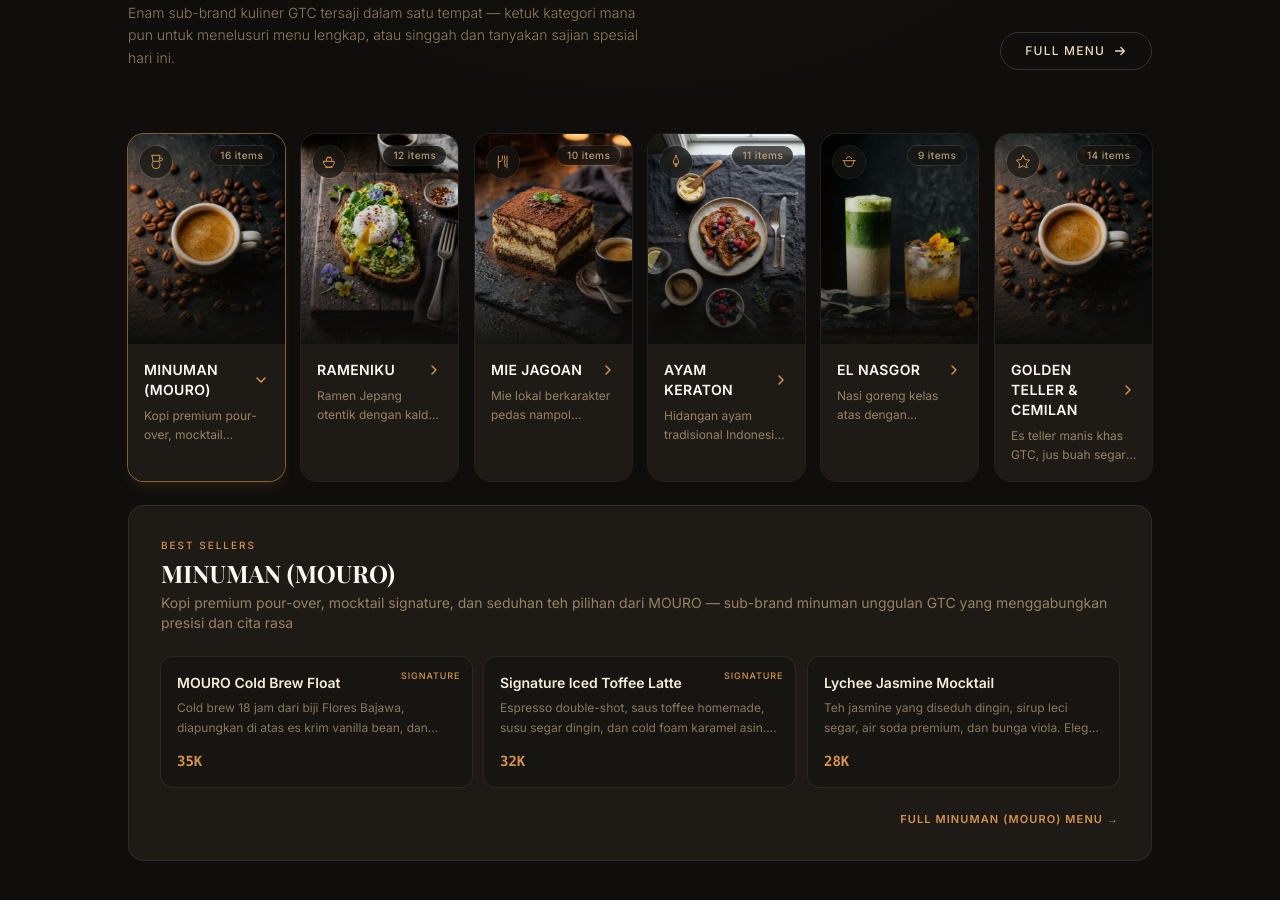
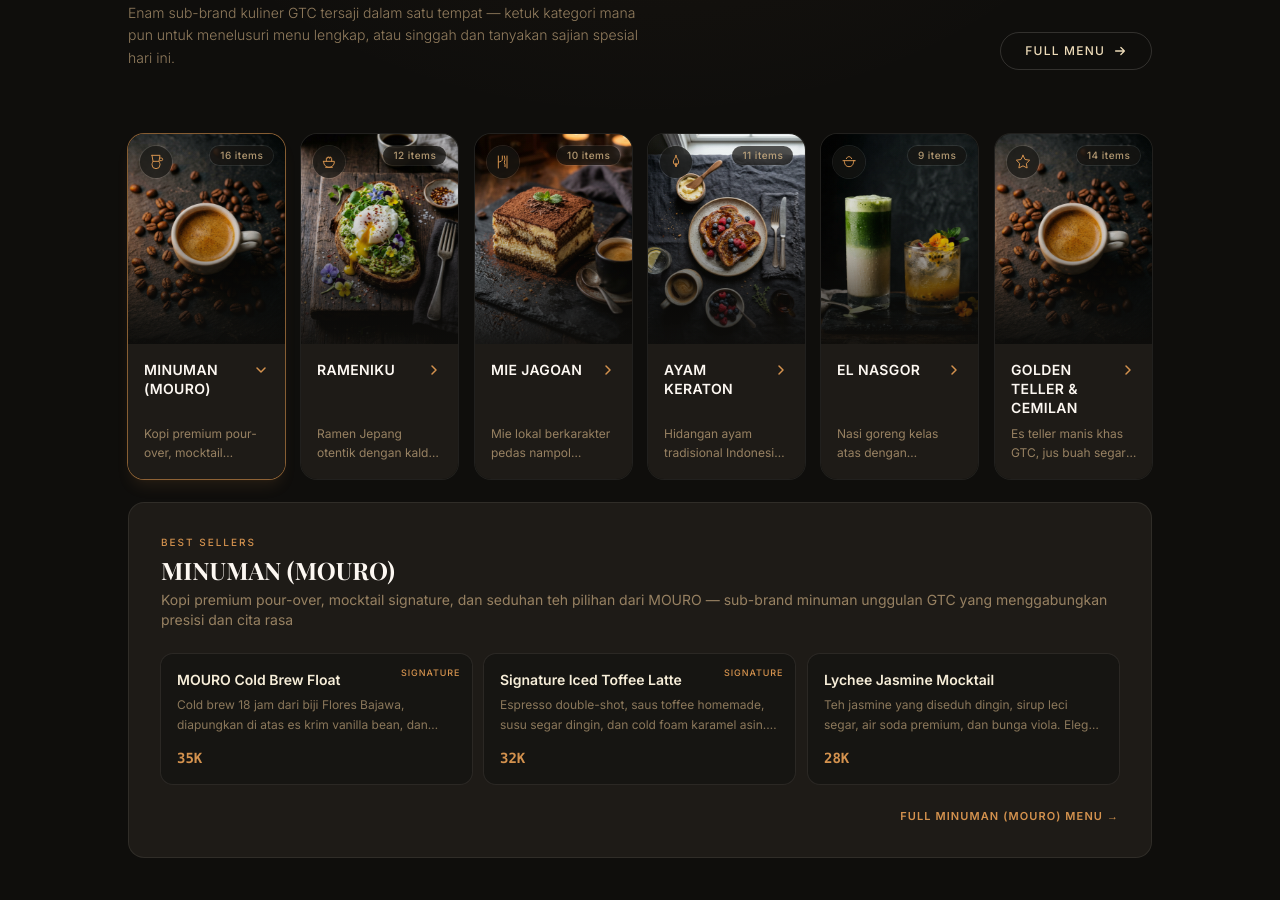
Before and after one commit to FlyingDutchman-green/gtc-coffee-bistro, a Next.js app: page / in a window 1280 px wide. Shown: the part 2380-3280 px from the top of the page. Built offline with nearby package versions, Linux system fonts and the light colour scheme.

Commit message:
fix: seal complete flex height chain for equal-height cards in MenuCategoryTabs

```diff
--- a/components/sections/MenuCategoryTabs.tsx
+++ b/components/sections/MenuCategoryTabs.tsx
@@ -204,26 +204,28 @@ function CategoryCard({ category, index, isSelected, onSelect, panelId }: CardPr
           </span>
         </div>
 
-        {/* Blok info kartu — tinggi tetap, tidak pernah meluas saat di-hover */}
-        {/* flex-1: mengisi sisa tinggi kartu setelah gambar.
-           * min-h-[5.5rem]: memastikan blok teks (nama + deskripsi) selalu
-           * sejajar lurus antar kartu meski panjang nama brand berbeda-beda. */}
-        <div className="flex flex-1 flex-col gap-1.5 bg-espresso-800 px-4 py-4 min-h-[5.5rem] transition-colors duration-300 group-hover:bg-espresso-700">
-          <div className="flex items-center justify-between gap-2">
-            <span className="font-sans text-sm font-semibold tracking-wide text-crema-50">
+        {/* Blok info kartu — flex-1 mengisi sisa tinggi setelah gambar.
+           * justify-between: judul selalu di atas, deskripsi selalu di bawah.
+           * min-h-[5.5rem]: baseline seragam meski nama brand panjang/pendek. */}
+        <div className="flex flex-1 flex-col justify-between bg-espresso-800 px-4 py-4 min-h-[5.5rem] transition-colors duration-300 group-hover:bg-espresso-700">
+          {/* Baris atas: nama brand + chevron — min-h-[2.5rem] & items-start
+              memastikan baris ini tidak kolaps saat nama brand wrap ke 2 baris */}
+          <div className="flex min-h-[2.5rem] items-start justify-between gap-2">
+            <span className="font-sans text-sm font-semibold tracking-wide text-crema-50 leading-snug">
               {category.name}
             </span>
-            {/* Indikator terpilih — memutar panah (hanya transform) */}
+            {/* Indikator terpilih — memutar panah (hanya transform). JANGAN UBAH. */}
             <svg
               viewBox="0 0 16 16"
               fill="none"
-              className={`h-4 w-4 shrink-0 text-amber-bistro transition-transform duration-300 ${isSelected ? "rotate-90" : "rotate-0"}`}
+              className={`mt-0.5 h-4 w-4 shrink-0 text-amber-bistro transition-transform duration-300 ${isSelected ? "rotate-90" : "rotate-0"}`}
               aria-hidden="true"
             >
               <path d="M6 4l4 4-4 4" stroke="currentColor" strokeWidth={1.5} strokeLinecap="round" strokeLinejoin="round" />
             </svg>
           </div>
-          <p className="font-sans text-xs leading-relaxed text-crema-300/65 line-clamp-2">
+          {/* Deskripsi selalu di bawah karena justify-between pada parent */}
+          <p className="font-sans text-xs leading-relaxed text-crema-300/65 line-clamp-2 mt-1.5">
             {category.teaser}
           </p>
         </div>
@@ -428,8 +430,9 @@ export function MenuCategoryTabs({ categories }: MenuCategoryTabsProps) {
               "flex snap-x snap-mandatory gap-4 overflow-x-auto pb-2",
               /* Sembunyikan bilah gulir dekoratif tanpa memblokir fungsi gulir */
               "[&::-webkit-scrollbar]:hidden [-ms-overflow-style:none] [scrollbar-width:none]",
-              /* Tablet: beralih ke grid 2→3 kolom */
-              "sm:grid sm:grid-cols-2 sm:overflow-x-visible sm:pb-0 sm:snap-none",
+              /* Tablet: beralih ke grid 2→3 kolom.
+               * items-stretch: paksa semua sel grid sama tinggi (tinggi sel terbesar). */
+              "sm:grid sm:grid-cols-2 sm:items-stretch sm:overflow-x-visible sm:pb-0 sm:snap-none",
               /* Mid-tablet: 3 kolom */
               "md:grid-cols-3",
               /* Desktop: semua 6 brand card dalam satu baris */
@@ -440,9 +443,9 @@ export function MenuCategoryTabs({ categories }: MenuCategoryTabsProps) {
               <div
                 key={category.id}
                 /* Mobile: kartu snap lebar tetap; tablet/desktop: otomatis.
-                 * flex flex-col h-full diperlukan agar kartu mengisi tinggi
-                 * sel grid secara merata (equal-height) di semua breakpoint. */
-                className="shrink-0 w-[78vw] snap-start sm:w-auto sm:snap-align-none flex flex-col h-full"
+                 * flex-1 flex flex-col h-full: rantai tinggi tidak terputus dari
+                 * sel grid → wrapper → m.div → button → info block. */
+                className="shrink-0 w-[78vw] snap-start sm:w-auto sm:snap-align-none flex flex-1 flex-col h-full"
               >
                 <CategoryCard
                   category={category}
```
